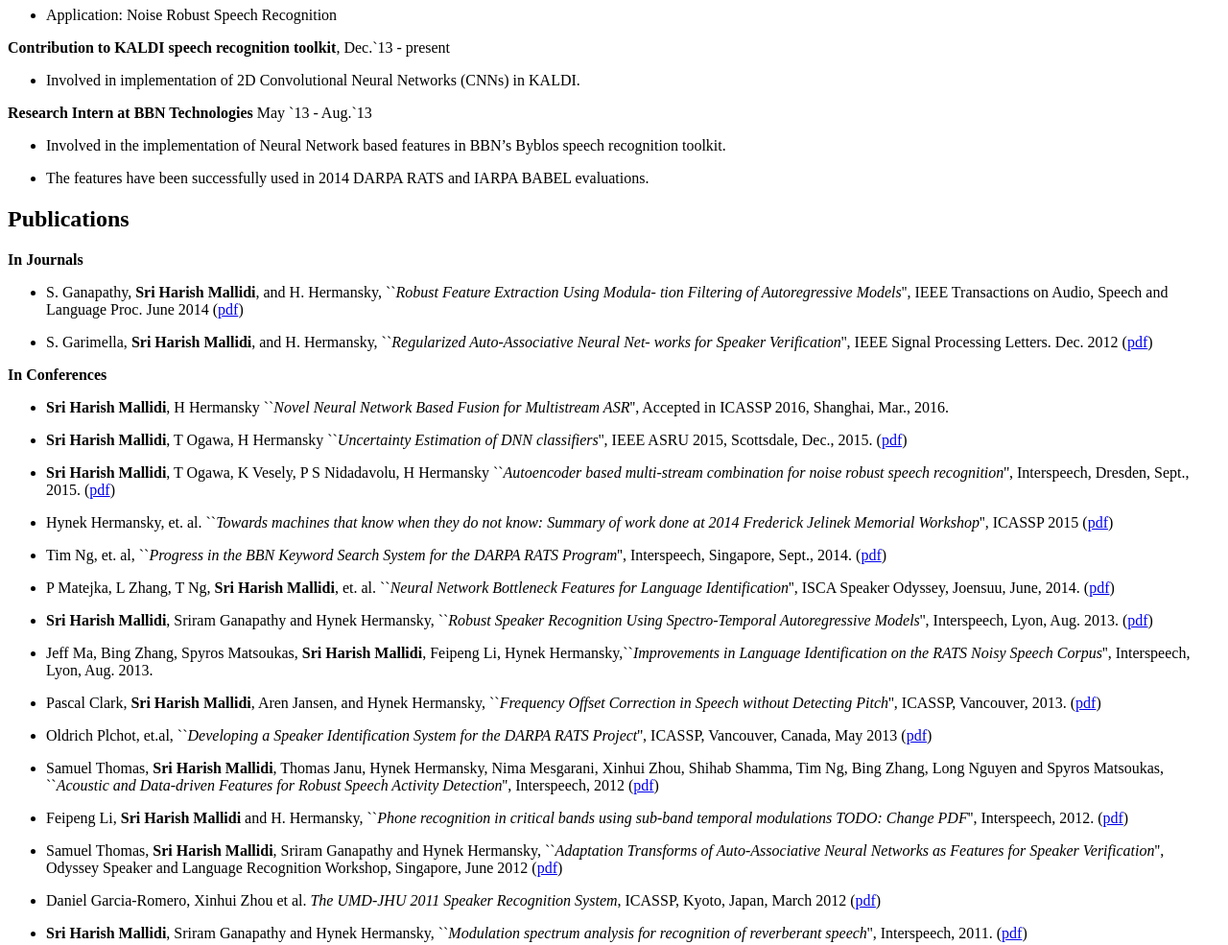
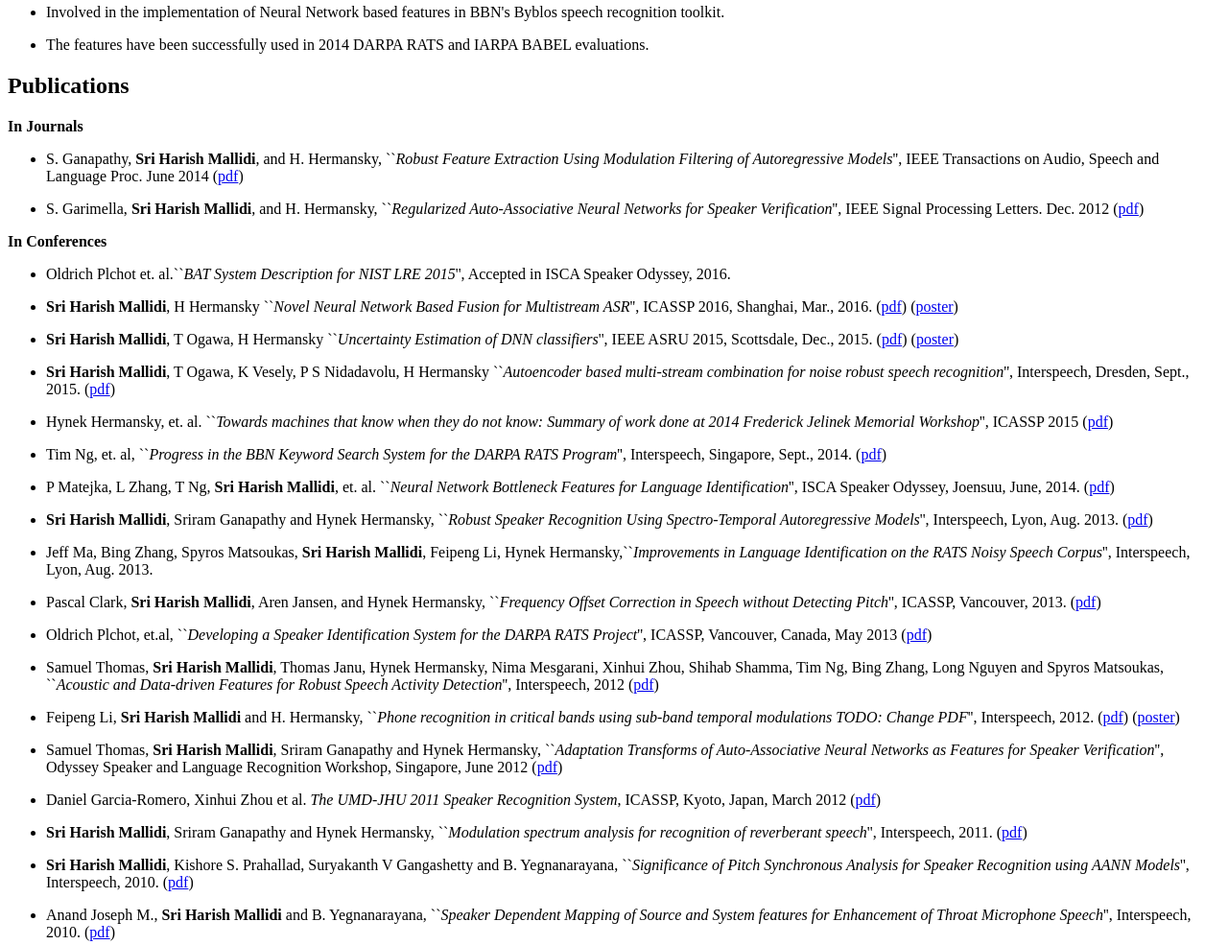
Before and after one commit to mallidi/mallidi.github.io, a plain HTML site: page index.html in a window 1280 px wide. Shown: the part 909-1894 px from the top of the page at 96% size. Drawn offline with Linux system fonts and the light colour scheme.

Commit message:
modified:   index.html 	new file:   pdfs/Harish_asru2015_poster.pdf 	new file:   pdfs/Harish_icassp2016.pdf 	new file:   pdfs/Harish_icassp2016_poster.pdf 	new file:   pdfs/interspeech12_v2.pdf

```diff
--- a/index.html
+++ b/index.html
@@ -3,11 +3,11 @@
 <table WIDTH="100%" border="0">
 <tbody>
  <tr valign="top">
-  <td rowspan="2" align="left"><img src="images/Harish.jpg" border="0" style="width:128px;height:128px;">
+  <td rowspan="2" align="left"><img src="images/Harish.jpg" border="0" style="width:175px;height:175px;">
   </td>
-  <td align="right" width="500">
+  <!-- <td align="right" width="500">
   <img src="images/clsp.gif" alt="CLSP">
-  </td>
+  </td> -->
  </tr>
 
  <tr valign="bottom">
@@ -86,7 +86,7 @@ Involved in implementation of 2D Convolutional Neural Networks (CNNs) in KALDI.
 
 <b>Research Intern at BBN Technologies</b> May `13 - Aug.`13
 <UL><LI>
-Involved in the implementation of Neural Network based features in BBN’s Byblos speech recognition toolkit.
+Involved in the implementation of Neural Network based features in BBN's Byblos speech recognition toolkit.
 </UL></LI>
 
 <UL><LI>
@@ -98,20 +98,26 @@ The features have been successfully used in 2014 DARPA RATS and IARPA BABEL eval
 <b>In Journals</b>
 
 <UL><LI>
-S. Ganapathy, <b>Sri Harish Mallidi</b>, and H. Hermansky, ``<em>Robust Feature Extraction Using Modula- tion Filtering of Autoregressive Models</em>'', IEEE Transactions on Audio, Speech and Language Proc. June 2014 (<a href="pdfs/2DAR_ModFilt.pdf">pdf</a>)
+S. Ganapathy, <b>Sri Harish Mallidi</b>, and H. Hermansky, ``<em>Robust Feature Extraction Using Modulation Filtering of Autoregressive Models</em>'', IEEE Transactions on Audio, Speech and Language Proc. June 2014 (<a href="pdfs/2DAR_ModFilt.pdf">pdf</a>)
 </UL></LI>
 
 <UL><LI>
-S. Garimella, <b>Sri Harish Mallidi</b>, and H. Hermansky, ``<em>Regularized Auto-Associative Neural Net- works for Speaker Verification</em>'', IEEE Signal Processing Letters. Dec. 2012 (<a href="pdfs/GarimellaLetters2012.pdf">pdf</a>)
+S. Garimella, <b>Sri Harish Mallidi</b>, and H. Hermansky, ``<em>Regularized Auto-Associative Neural Networks for Speaker Verification</em>'', IEEE Signal Processing Letters. Dec. 2012 (<a href="pdfs/GarimellaLetters2012.pdf">pdf</a>)
 </UL></LI>
 
 <b>In Conferences</b>
+
 <UL><LI>
-<b>Sri Harish Mallidi</b>, H Hermansky ``<em>Novel Neural Network Based Fusion for Multistream ASR</em>'', Accepted in ICASSP 2016, Shanghai, Mar., 2016.
+Oldrich Plchot et. al.``<em>BAT System Description for NIST LRE 2015</em>'', Accepted in ISCA Speaker Odyssey, 2016.
+</UL></LI>
+
+
+<UL><LI>
+<b>Sri Harish Mallidi</b>, H Hermansky ``<em>Novel Neural Network Based Fusion for Multistream ASR</em>'', ICASSP 2016, Shanghai, Mar., 2016. (<a href="pdfs/Harish_icassp2016.pdf">pdf</a>) (<a href="pdfs/Harish_icassp2016_poster.pdf">poster</a>)
 </UL></LI>
 
 <UL><LI>
-<b>Sri Harish Mallidi</b>, T Ogawa, H Hermansky ``<em>Uncertainty Estimation of DNN classifiers</em>'', IEEE ASRU 2015, Scottsdale, Dec., 2015. (<a href="pdfs/Harish_asru15.pdf">pdf</a>)
+<b>Sri Harish Mallidi</b>, T Ogawa, H Hermansky ``<em>Uncertainty Estimation of DNN classifiers</em>'', IEEE ASRU 2015, Scottsdale, Dec., 2015. (<a href="pdfs/Harish_asru15.pdf">pdf</a>) (<a href="pdfs/Harish_asru2015_poster.pdf">poster</a>)
 </UL></LI>
 
 <UL><LI>
@@ -152,7 +158,7 @@ Samuel Thomas, <b>Sri Harish Mallidi</b>, Thomas Janu, Hynek Hermansky, Nima Mes
 </LI></UL>
 
 <UL><LI>
-Feipeng Li, <b>Sri Harish Mallidi</b> and H. Hermansky, ``<em>Phone recognition in critical bands using sub-band temporal modulations TODO: Change PDF</em>'', Interspeech, 2012. (<a href="pdfs/sad.pdf">pdf</a>)
+Feipeng Li, <b>Sri Harish Mallidi</b> and H. Hermansky, ``<em>Phone recognition in critical bands using sub-band temporal modulations TODO: Change PDF</em>'', Interspeech, 2012. (<a href="pdfs/sad.pdf">pdf</a>) (<a href="pdfs/interspeech12_v2.pdf">poster</a>)
 </LI></UL>
 
 <UL><LI>
```
Also changed, not shown: 4 other files.
